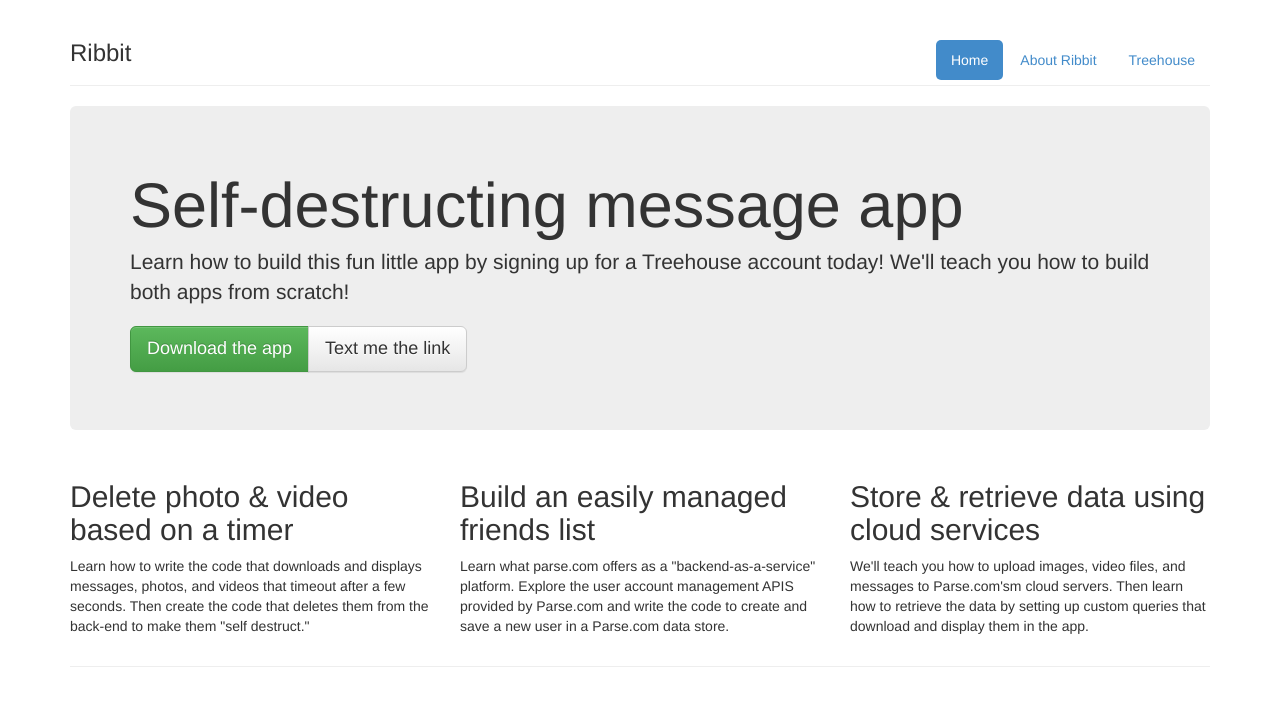
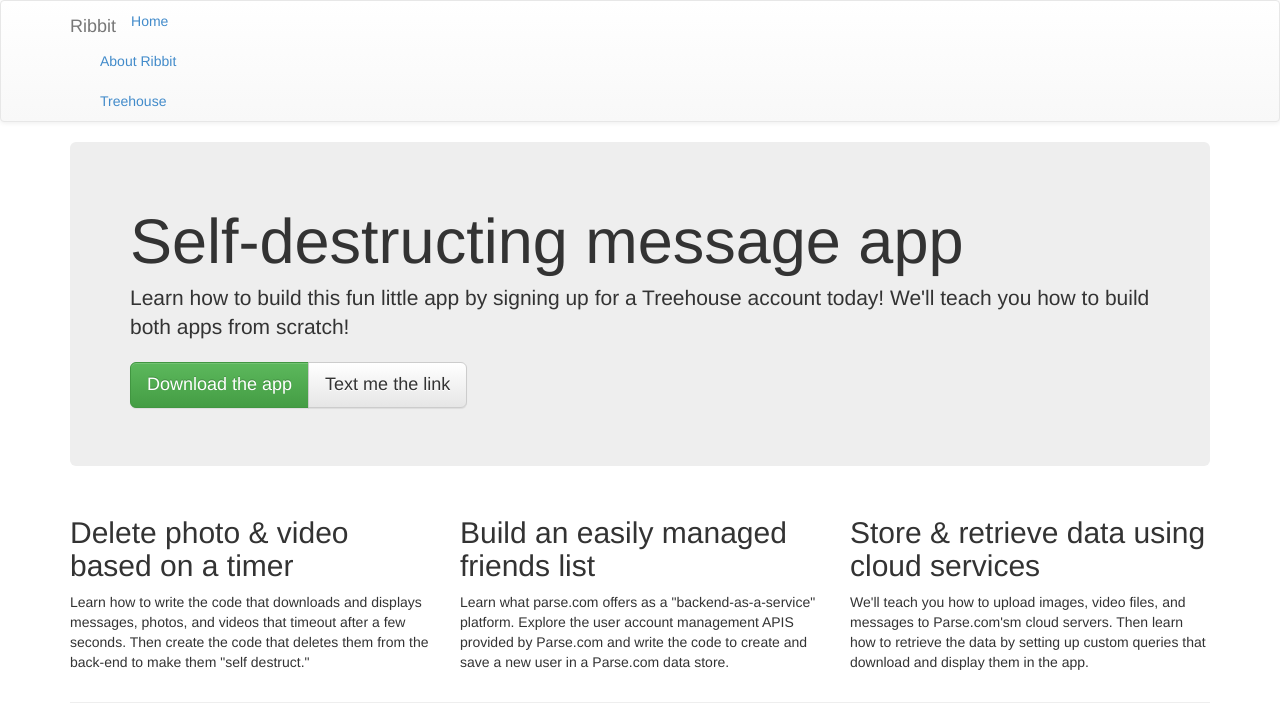
Before and after one commit to ThinkPinkCode/bootstrapPractice, a plain HTML site: page index.html in a window 1280 px wide. Shown: the top 704 px of the page. Drawn offline with nearby package versions, Linux system fonts and the light colour scheme.

Commit message:
refactored nav

```diff
--- a/index.html
+++ b/index.html
@@ -13,15 +13,24 @@
     <![endif]-->
 </head>
 <body>
+
+<div class="navbar navbar-default">
+    <div class="container">
+        <a class="navbar-brand text-muted" href="#">Ribbit</a>
+        <div class="collapse navbar-collapse">
+            <ul class="nav">
+                <li class="active"><a href="#">Home</a></li>
+                <li><a href="#">About Ribbit</a></li>
+                <li><a href="#">Treehouse</a></li>
+            </ul>
+
+        </div>
+
+    </div>
+
+</div>
 <div class="container">
-    <header class="page-header">
-        <ul class="nav nav-pills pull-right">
-            <li class="active"><a href="#">Home</a></li>
-            <li><a href="#">About Ribbit</a></li>
-            <li><a href="#">Treehouse</a></li>
-        </ul>
-        <h3>Ribbit</h3>
-    </header>
+
 
     <div class="jumbotron">
         <h1>Self-destructing message app</h1>
@@ -95,5 +104,7 @@
         <p>&copy; 2013 Ribbit - By Treehouse Island, Inc.</p>
     </div>
 </div>
+<script src="http://code.jquery.com/jquery.js"></script>
+<script src="js/bootstrap.min.js"></script>
 </body>
 </html>
```
